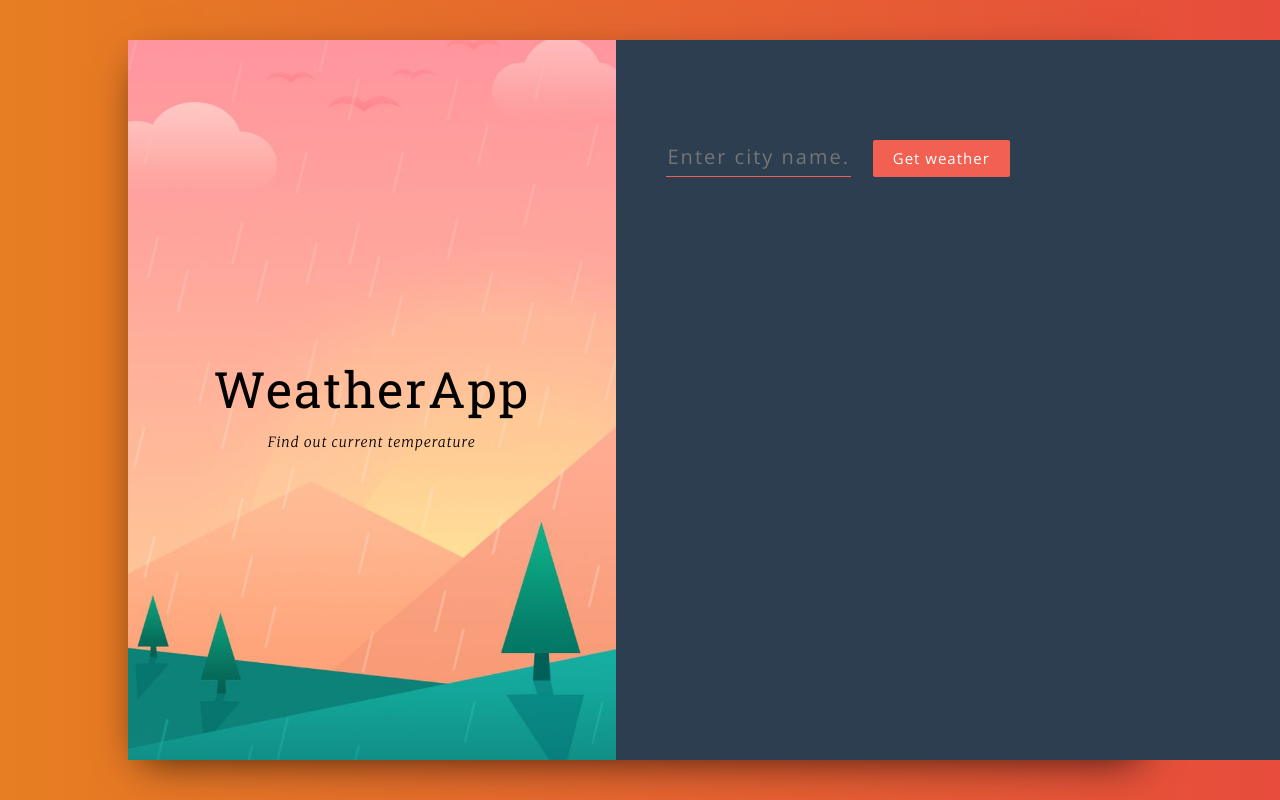
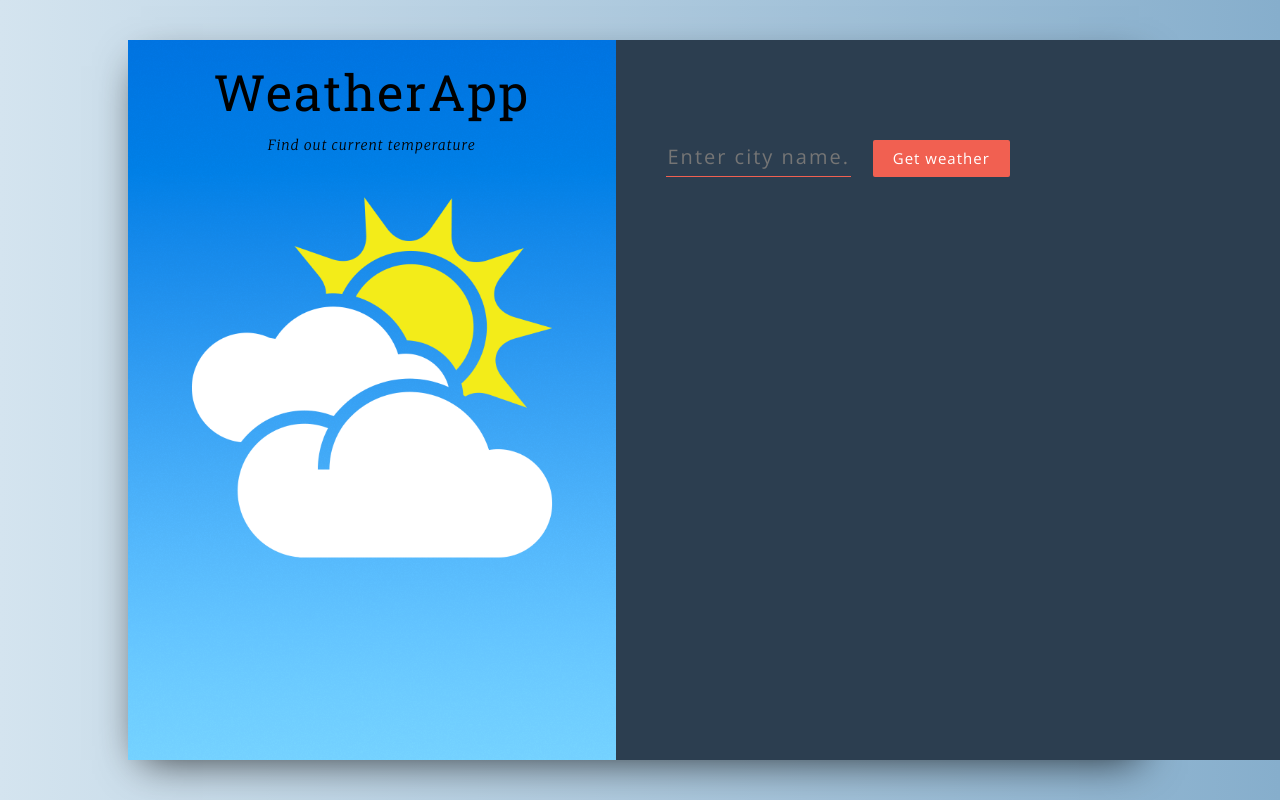
Before and after one commit to ivanevacic/ReactJS-WeatherApp, a React (Create React App) app: page / in a window 1280 px wide. Built offline with nearby package versions, Linux system fonts and the light colour scheme.

Commit message:
UI changes

```diff
--- a/public/index.html
+++ b/public/index.html
@@ -19,7 +19,7 @@
       work correctly both with client-side routing and a non-root public URL.
       Learn how to configure a non-root public URL by running `npm run build`.
     -->
-    <title>React App</title>
+    <title>Weather App</title>
   </head>
   <body>
     <noscript>
--- a/src/App.css
+++ b/src/App.css
@@ -7,7 +7,7 @@ body {
 }
 
 .wrapper {
-  background: linear-gradient(to right, #e67e22, #e74c3c);
+  background: linear-gradient(to right, rgba(212,228,239,1) 0%, rgba(134,174,204,1) 100%);
   height: 100vh;
   display: flex;
   justify-content: center;
@@ -16,7 +16,7 @@ body {
 
 .main {
   height: 90vh;
-  background: linear-gradient(to right, #e67e22, #e74c3c);
+  background: linear-gradient(to right, rgba(212,228,239,1) 0%, rgba(134,174,204,1) 100%);
   box-shadow: 0px 13px 40px -13px rgba(0,0,0,0.75);
   width: 80%;
   margin: 0 auto;
@@ -24,10 +24,10 @@ body {
 
 .title-container {
   height: 90vh;
-  background: url("./img/bg.jpg") center center no-repeat;
+  background: url("./img/bg.png") center center no-repeat;
   background-size: cover;
   display: flex;
-  align-items: center;
+  align-items: top;
   justify-content: center;
   text-align: center;
   color: #000;
--- a/src/components/Weather.js
+++ b/src/components/Weather.js
@@ -12,15 +12,15 @@ const Weather = props => (
             }
             {
                 props.country && <p className="weather__key">Country:
-                <span className="weather__value"> { props.country }</span></p>
+                <span className="weather__value"> { props.country } </span></p>
             }
             {
                 props.temperature && <p className="weather__key">Temperature:
-                <span className="weather__value"> { props.temperature }</span></p>
+                <span className="weather__value"> { props.temperature } °C</span></p>
             }
             {
                 props.humidity && <p className="weather__key">Humidity:
-                <span className="weather__value"> { props.humidity }</span></p>
+                <span className="weather__value"> { props.humidity } %</span></p>
             }
             {
                 props.description && <p className="weather__key">Description:
```
Also changed, not shown: src/img/bg.jpg, src/img/bg.png (added).
